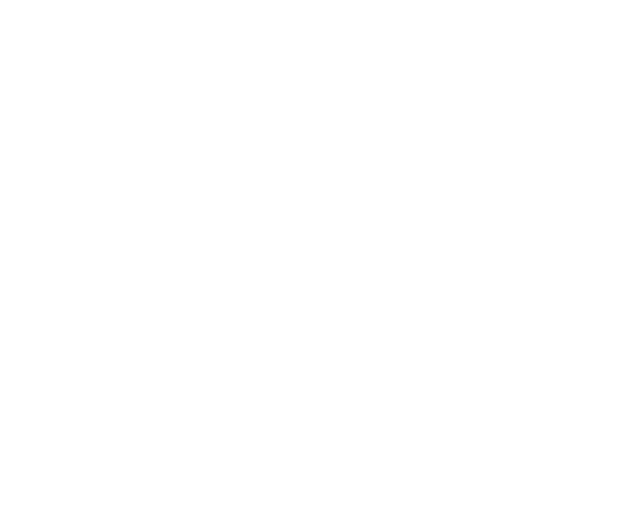
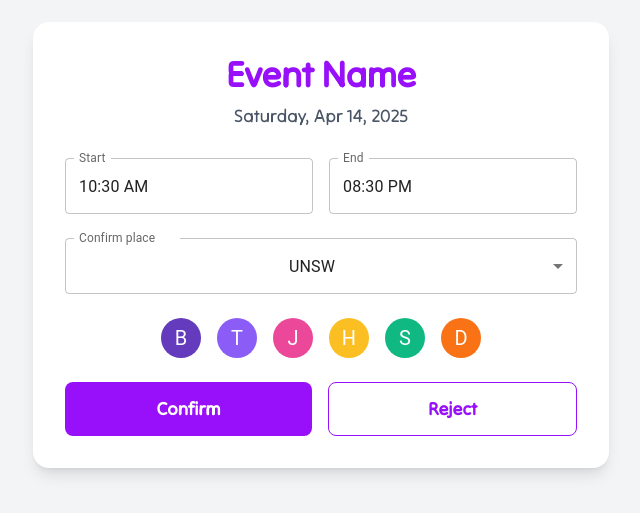
Before and after one commit to SammriddhGupta/RendezWho, a React (Vite) app: page /confirmEvent in a window 1280 px wide. Before the commit this address had no page. Shown: the part 175-688 px from the top of the page, without its empty margins (319-959 px from the left). Built offline with nearby package versions, Linux system fonts and the light colour scheme; a web font is replaced by a local one.

Commit message:
Complete confirmEvent pg

```diff
--- a/src/App.jsx
+++ b/src/App.jsx
@@ -3,6 +3,7 @@
 import { BrowserRouter as Router, Routes, Route } from "react-router-dom";
 import Home from "./Home.jsx";
 import Event from "./Event.jsx";
+import ConfirmEvent from "./ConfirmEvent.jsx";
 
 function App() {
   return (
@@ -11,6 +12,7 @@
         <Routes>
           <Route path="/" element={<Home />} />
           <Route path="/event/:uniqueLink" element={<Event />} />
+          <Route path="/confirmEvent" element={<ConfirmEvent />} />
         </Routes>
       </div>
     </>
--- /dev/null
+++ b/src/ConfirmEvent.jsx
@@ -0,0 +1,157 @@
+import { useState } from "react";
+import "./index.css";
+import { useNavigate } from "react-router-dom"; // Import useNavigate
+import { LocalizationProvider } from "@mui/x-date-pickers/LocalizationProvider";
+import { AdapterDayjs } from "@mui/x-date-pickers/AdapterDayjs";
+import { TimePicker } from "@mui/x-date-pickers/TimePicker";
+import { Select, TextField, MenuItem, FormControl, InputLabel, Avatar, Box } from "@mui/material";
+import dayjs from "dayjs";
+
+function ConfirmEvent() {
+  const navigate = useNavigate(); // Initialize the navigate function
+  const [selectedStartTime, setSelectedStartTime] = useState(dayjs("2023-01-01T10:30"));
+  const [selectedEndTime, setSelectedEndTime] = useState(dayjs("2023-01-01T20:30"));
+  const [eventName] = useState("Event Name");
+  const [date] = useState("Saturday, Apr 14, 2025");
+  const places = ["UNSW", "USYD", "UTS"];
+  const [selectedPlace, setSelectedPlace] = useState(places[0]); // change to put top voted place.
+  const [name, setName ] = useState(["Bob", "Tom", "Jerry", "Holly", "Sally", "Dylan"]);
+  const [showButtons, setShowButtons] = useState(true);
+
+  const handlePlaceChange = (event) => {
+    setSelectedPlace(event.target.value);
+  };
+
+  const handleReject = () => {
+    navigate(`/event/${data.uniqueLink}`);
+  }
+
+  const handleExport = () => {
+    const eventStart = selectedStartTime.format("YYYYMMDDTHHmmss");
+    const eventEnd = selectedEndTime.format("YYYYMMDDTHHmmss");
+
+    const icsContent = `BEGIN:VCALENDAR
+    VERSION:2.0
+    BEGIN:VEVENT
+    SUMMARY:${eventName}
+    DESCRIPTION:${name}
+    DTSTART:${eventStart}
+    DTEND:${eventEnd}
+    LOCATION:Zoom Meeting
+    END:VEVENT
+    END:VCALENDAR`;
+
+    // Create a Blob with the iCal content
+    const blob = new Blob([icsContent], { type: "text/calendar" });
+
+    // Trigger the download
+    const link = document.createElement("a");
+    link.href = URL.createObjectURL(blob);
+    link.download = "event.ics";
+    link.click();
+  };
+
+  return (
+    <LocalizationProvider dateAdapter={AdapterDayjs}>
+      <div className="min-h-screen flex flex-col justify-center items-center bg-gray-100 p-6">
+      <div className="mt-10 max-w-2xl text-center bg-white p-8 rounded-2xl shadow-lg">
+        <h1 className="text-4xl font-bold text-purple-600">{eventName}</h1>
+        <p className="text-lg font-medium text-center text-gray-600 mt-2">
+          {date}
+        </p>
+
+        <div className="mt-7 flex flex-col gap-6">
+          <div className="flex gap-4">
+              <TimePicker
+                label="Start"
+                value={selectedStartTime}
+                onChange={(newValue) => setSelectedStartTime(newValue)}
+                renderInput={(params) => <TextField {...params} />}
+                disabled={!showButtons}
+              />
+
+              <TimePicker
+                label="End"
+                value={selectedEndTime}
+                onChange={(newValue) => setSelectedEndTime(newValue)}
+                renderInput={(params) => <TextField {...params} />}
+                disabled={!showButtons}
+              />
+          </div>
+
+          <FormControl fullWidth>
+            <InputLabel id="dropdown-label">Confirm place</InputLabel>
+            <Select
+              labelId="dropdown-label"
+              value={selectedPlace}
+              label="Choose an option"
+              onChange={handlePlaceChange}
+              disabled={!showButtons}
+            >
+              {places.map((event) => (
+                <MenuItem key={event} value={event}>
+                  {event}
+                </MenuItem>
+              ))}
+            </Select>
+          </FormControl>
+
+          <Box sx={{ display: "flex", justifyContent: "center", flexWrap: "wrap", gap: 2 }}>
+            {name.map((name, index) => {
+              const initials = name
+                .split(" ")
+                .map((word) => word[0])
+                .join("")
+                .toUpperCase();
+
+              return (
+                <Avatar key={index} sx={{ bgcolor: getRandomColor(index) }}>
+                  {initials}
+                </Avatar>
+              );
+            })}
+          </Box>
+
+          {showButtons && (
+            <div className="flex gap-4 justify-center">
+              <button
+                className=" flex-1 bg-purple-600 text-white px-6 py-3 rounded-lg text-lg font-semibold hover:bg-purple-700"
+                onClick={() => setShowButtons(false)}
+              >
+                Confirm
+              </button>
+
+              <button
+                className=" flex-1 text-purple-600 border border-purple-600 px-6 py-3 rounded-lg text-lg font-semibold hover:bg-gray-100"
+                onClick={handleReject}
+              >
+                Reject
+              </button>
+            </div>
+          )}
+
+          {!showButtons && (
+            <button
+              className=" flex-1 bg-purple-600 text-white px-6 py-3 rounded-lg text-lg font-semibold hover:bg-purple-700"
+              onClick={() => {
+                setShowButtons(false); // Hide buttons
+                handleExport();        // Export the iCal file
+              }}
+            >
+              Export
+            </button>
+          )}
+        </div>
+      </div>
+    </div>
+    </LocalizationProvider>
+  );
+}
+
+// Helper function to generate random colors
+function getRandomColor(index) {
+  const colors = ["#633BBC", "#8B5CF6", "#EC4899", "#FBBF24", "#10B981", "#F97316"];
+  return colors[index % colors.length];
+}
+
+export default ConfirmEvent;
```
